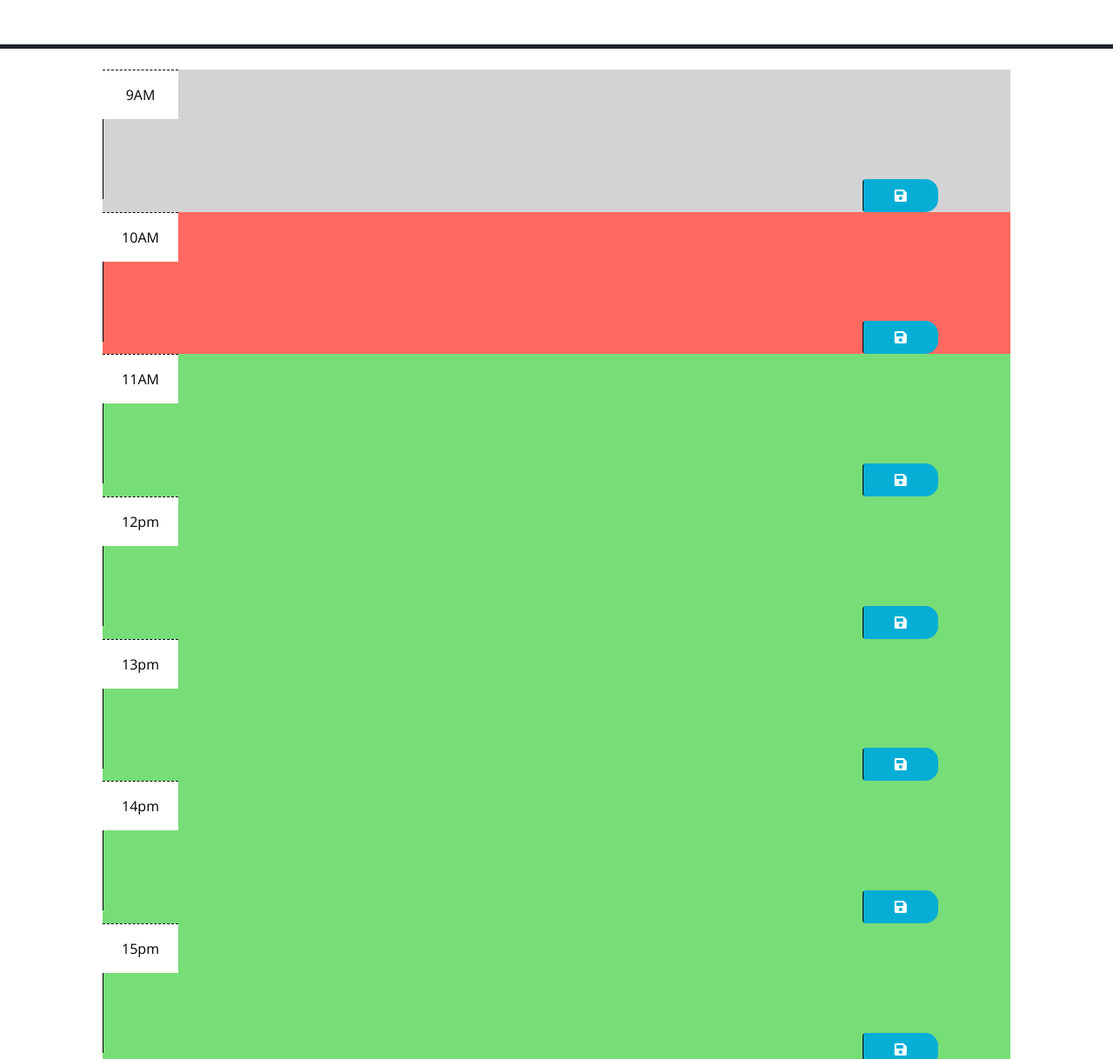
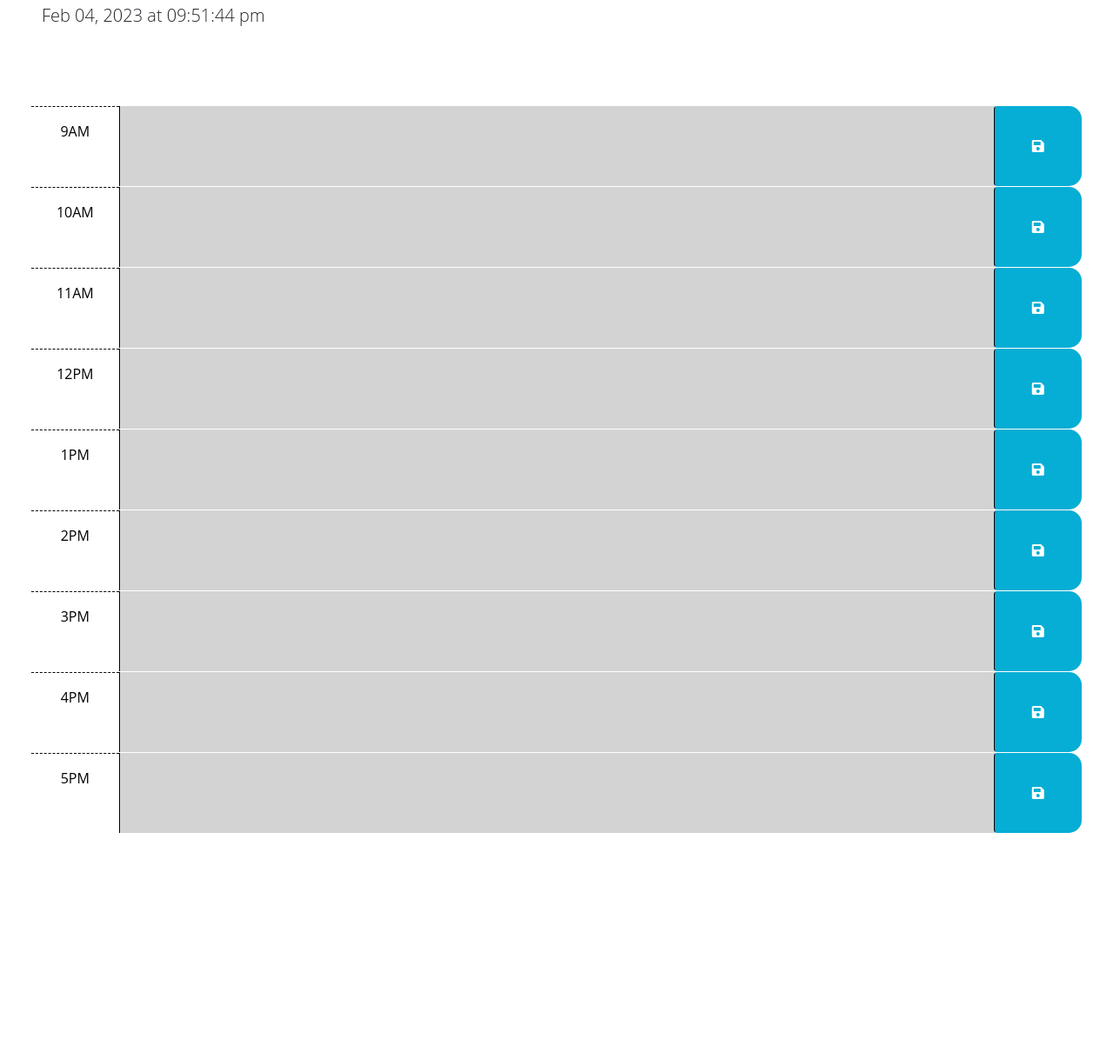
Before and after one commit to FregosoJ/mydailyplanner, a plain HTML site: page index.html in a window 1280 px wide. Shown: the part 176-1394 px from the top of the page at 87% size. After the commit the page ends 1134 px from the top, so only its background shows below. Drawn offline with nearby package versions, Linux system fonts and the light colour scheme.

Commit message:
fix the local storage and the html for the time blocks

```diff
--- a/index.html
+++ b/index.html
@@ -1,118 +1,107 @@
 <!DOCTYPE html>
 <html lang="en">
+
 <head>
   <meta charset="UTF-8" />
   <meta name="viewport" content="width=device-width, initial-scale=1.0" />
   <meta http-equiv="X-UA-Compatible" content="ie=edge" />
-    <link
-      rel="stylesheet"
-      href="https://cdn.jsdelivr.net/npm/bootstrap@5.1.3/dist/css/bootstrap.min.css"
-    />
-    <link
-      rel="stylesheet"
-      href="https://use.fontawesome.com/releases/v5.8.1/css/all.css"
-      integrity="sha384-50oBUHEmvpQ+1lW4y57PTFmhCaXp0ML5d60M1M7uH2+nqUivzIebhndOJK28anvf"
-      crossorigin="anonymous"
-    />
-    <link
-      href="https://fonts.googleapis.com/css?family=Open+Sans&display=swap"
-      rel="stylesheet"
-    />
+  <link href="https://cdn.jsdelivr.net/npm/bootstrap@5.1.3/dist/css/bootstrap.min.css" rel="stylesheet"
+    integrity="sha384-1BmE4kWBq78iYhFldvKuhfTAU6auU8tT94WrHftjDbrCEXSU1oBoqyl2QvZ6jIW3" crossorigin="anonymous" />
+  <link rel="stylesheet" href="https://use.fontawesome.com/releases/v5.8.1/css/all.css"
+    integrity="sha384-50oBUHEmvpQ+1lW4y57PTFmhCaXp0ML5d60M1M7uH2+nqUivzIebhndOJK28anvf" crossorigin="anonymous" />
+  <link href="https://fonts.googleapis.com/css2?family=Fira+Sans:wght@400;700&display=swap" rel="stylesheet" />
   <link rel="stylesheet" href="style.css" />
-    <title>Work Day Scheduler</title>
+  <title>Make My Day</title>
 </head>
 
 <body>
-    <header class="p-5 mb-4 border-5 border-bottom border-dark text-center">
+  <header class="p-5 mb-4">
     <h1 class="display-3">Work Day Scheduler</h1>
     <p class="lead">A simple calendar app for scheduling your work day</p>
     <p id="currentDay" class="lead"></p>
   </header>
-    <div class="container-lg px-5">
-      <!-- Use class for "past", "present", and "future" to apply styles to the
-        time-block divs accordingly. The javascript will need to do this by
-        adding/removing these classes on each div by comparing the hour in the
-        id to the current hour. The html provided below is meant to be an example
-        demonstrating how the css provided can be leveraged to create the
-        desired layout and colors. The html below should be removed or updated
-        in the finished product. Remember to delete this comment once the
-        code is implemented.
-        -->
-
+  <div class="container-fluid px-5">
     <!-- Example of a past time block. The "past" class adds a gray background color. -->
-      <div id="hour9" class="past">
+    <div id="hour-9" class="row time-block">
       <div class="col-2 col-md-1 hour text-center py-3">9AM</div>
-        <textarea id ='textInfo' class="col-8 col-md-10 description" rows="3"> </textarea>
-        <button id="save-Btn" class="btn saveBtn col-2 col-md-1" aria-label="save">
+      <textarea class="col-8 col-md-10 description" rows="3"> </textarea>
+      <button id="h-9" class="btn saveBtn col-2 col-md-1" aria-label="save">
         <i class="fas fa-save" aria-hidden="true"></i>
       </button>
     </div>
 
-      <!-- Example of a a present time block. The "present" class adds a red background color. -->
-      <div id="hour10" class="present">
+    <!-- Example of a present time block. The "present" class adds a red background color. -->
+    <div id="hour-10" class="row time-block">
       <div class="col-2 col-md-1 hour text-center py-3">10AM</div>
-        <textarea id ='textInfo' class="col-8 col-md-10 description" rows="3"> </textarea>
-        <button id="save-Btn" class="btn saveBtn col-2 col-md-1" aria-label="save">
+      <textarea class="col-8 col-md-10 description" rows="3"> </textarea>
+      <button id="h-10" class="btn saveBtn col-2 col-md-1" aria-label="save">
         <i class="fas fa-save" aria-hidden="true"></i>
       </button>
     </div>
 
     <!-- Example of a future time block. The "future" class adds a green background color. -->
-      <div id="hour11" class="future">
+    <div id="hour-11" class="row time-block">
       <div class="col-2 col-md-1 hour text-center py-3">11AM</div>
-        <textarea id ='textInfo' class="col-8 col-md-10 description" rows="3"> </textarea>
-        <button id="save-Btn" class="btn saveBtn col-2 col-md-1" aria-label="save">
+      <textarea class="col-8 col-md-10 description" rows="3"> </textarea>
+      <button id="h-11" class="btn saveBtn col-2 col-md-1" aria-label="save">
+        <i class="fas fa-save" aria-hidden="true"></i>
+      </button>
+    </div>
+    <!-- added divs for hours 12-17 -->
+    <!-- added id="h-x" on button for corresponding div time-block, referenced to create equivalent value to compare with current hour (js line 24) -->
+    <div id="hour-12" class="row time-block">
+      <div class="col-2 col-md-1 hour text-center py-3">12PM</div>
+      <textarea class="col-8 col-md-10 description" rows="3"> </textarea>
+      <button id="h-12" class="btn saveBtn col-2 col-md-1" aria-label="save">
         <i class="fas fa-save" aria-hidden="true"></i>
       </button>
     </div>
 
-      <div id="hour12" class="future">
-        <div class="col-2 col-md-1 hour text-center py-3">12pm</div>
-        <textarea id ='textInfo' class="col-8 col-md-10 description" rows="3"> </textarea>
-        <button id="save-Btn" class="btn saveBtn col-2 col-md-1" aria-label="save">
+    <div id="hour-13" class="row time-block">
+      <div class="col-2 col-md-1 hour text-center py-3">1PM</div>
+      <textarea class="col-8 col-md-10 description" rows="3"> </textarea>
+      <button id="h-13" class="btn saveBtn col-2 col-md-1" aria-label="save">
         <i class="fas fa-save" aria-hidden="true"></i>
       </button>
     </div>
 
-      <div id="hour13" class="future">
-        <div class="col-2 col-md-1 hour text-center py-3">13pm</div>
-        <textarea id ='textInfo' class="col-8 col-md-10 description" rows="3"> </textarea>
-        <button id="save-Btn" class="btn saveBtn col-2 col-md-1" aria-label="save">
+    <div id="hour-14" class="row time-block">
+      <div class="col-2 col-md-1 hour text-center py-3">2PM</div>
+      <textarea class="col-8 col-md-10 description" rows="3"> </textarea>
+      <button id="h-14" class="btn saveBtn col-2 col-md-1" aria-label="save">
         <i class="fas fa-save" aria-hidden="true"></i>
       </button>
     </div>
 
-      <div id="hour14" class="future">
-        <div class="col-2 col-md-1 hour text-center py-3">14pm</div>
-        <textarea id ='textInfo' class="col-8 col-md-10 description" rows="3"> </textarea>
-        <button id="save-Btn" class="btn saveBtn col-2 col-md-1" aria-label="save">
+    <div id="hour-15" class="row time-block">
+      <div class="col-2 col-md-1 hour text-center py-3">3PM</div>
+      <textarea class="col-8 col-md-10 description" rows="3"> </textarea>
+      <button id="h-15" class="btn saveBtn col-2 col-md-1" aria-label="save">
         <i class="fas fa-save" aria-hidden="true"></i>
       </button>
     </div>
 
-      <div id="hour15" class="future">
-        <div class="col-2 col-md-1 hour text-center py-3">15pm</div>
-        <textarea id ='textInfo' class="col-8 col-md-10 description" rows="3"> </textarea>
-        <button id="save-Btn" class="btn saveBtn col-2 col-md-1" aria-label="save">
+    <div id="hour-16" class="row time-block">
+      <div class="col-2 col-md-1 hour text-center py-3">4PM</div>
+      <textarea class="col-8 col-md-10 description" rows="3"> </textarea>
+      <button id="h-16" class="btn saveBtn col-2 col-md-1" aria-label="save">
         <i class="fas fa-save" aria-hidden="true"></i>
       </button>
     </div>
 
-      <div id="hour16" class="future">
-        <div class="col-2 col-md-1 hour text-center py-3">16pm</div>
-        <textarea id ='textInfo' class="col-8 col-md-10 description" rows="3"> </textarea>
-        <button id="save-Btn" class="btn saveBtn col-2 col-md-1" aria-label="save">
+    <div id="hour-17" class="row time-block">
+      <div class="col-2 col-md-1 hour text-center py-3">5PM</div>
+      <textarea class="col-8 col-md-10 description" rows="3"> </textarea>
+      <button id="h-17" class="btn saveBtn col-2 col-md-1" aria-label="save">
         <i class="fas fa-save" aria-hidden="true"></i>
       </button>
     </div>
+  </div>
+  <script src="https://cdnjs.cloudflare.com/ajax/libs/jquery/3.2.1/jquery.min.js"></script>
+  <script src="https://cdn.jsdelivr.net/npm/dayjs@1.11.3/dayjs.min.js"
+    integrity="sha256-iu/zLUB+QgISXBLCW/mcDi/rnf4m4uEDO0wauy76x7U=" crossorigin="anonymous"></script>
 
-    <script src="https://code.jquery.com/jquery-3.4.1.min.js"></script>
-    <script
-      src="https://cdn.jsdelivr.net/npm/dayjs@1.11.3/dayjs.min.js"
-      integrity="sha256-iu/zLUB+QgISXBLCW/mcDi/rnf4m4uEDO0wauy76x7U="
-      crossorigin="anonymous"
-    ></script>
-    <script src="https://cdn.jsdelivr.net/npm/bootstrap@5.1.3/dist/js/bootstrap.bundle.min.js" integrity="sha384-ka7Sk0Gln4gmtz2MlQnikT1wXgYsOg+OMhuP+IlRH9sENBO0LRn5q+8nbTov4+1p" crossorigin="anonymous"></script>
   <script src="script.js"></script>
 </body>
+
 </html>
--- a/script.js
+++ b/script.js
@@ -1,31 +1,55 @@
-// set up your var
-var past = $('#past');
-var present =  $('#present');
-var future =  $('#future');
-var timeDisplay = $('#currentDay');
-var saveBtn = $('.save-Btn')
-var textData= $('#textInfo')
-var texMes = [];
+var timeBlockEl = $(".time-block");
+var today = dayjs().format("MMM DD, YYYY [at] hh:mm:ss a");
+var currentHour = dayjs().hour();
+var hourTimeNumber = [];
 
-// TODO: Add code to display the current date in the header of the page.
-// time display
-function displayTime() {
-  var rightNow = dayjs().format('MM DD, YYYY[at] hh: mm ss a');
-  timeDisplay.text(rightNow);
+for (var i = 0; i < timeBlockEl.length; i++) {
+  var elementID = timeBlockEl[i].getAttribute("id");
+  if (elementID.length === 6) hourTimeNumber.push(parseInt(elementID[5]));
+  if (elementID.length === 7)
+    hourTimeNumber.push(parseInt(elementID[5] + elementID[6]));
 }
 
 
-
-//set local storage
-function getTexmes(){
-  texMes = JSON.parse(localStorage.getItem("texMes"))
+// FUNCTION TO UPDATE COLOR BLOCK--SHOULD THIS BE RUNNING WITH TIMER/CLOCK? -- HOW DO I KNOW IF THIS IS WORKING?
+function checkTime() {
+  for (var i = 0; i < hourTimeNumber.length; i++)
+    if (hourTimeNumber[i] < currentHour) {
+      timeBlockEl[i].classList.add("past");
+    } else if (hourTimeNumber[i] == currentHour) {
+      timeBlockEl[i].classList.add("present");
+    } else if (hourTimeNumber[i] > currentHour) {
+      timeBlockEl[i].classList.add("future");
+    }
 }
 
-// make a for loop for all the buttons
+// FUNCTION TO GET FROM LOCAL STORAGE AND DISPLAY USER INPUT ON TEXTAREA
+function renderUserInput() {
 
+  for (var i = 0; i < timeBlockEl.length; i++) {
+    var key = timeBlockEl[i].getAttribute("id");
+    var value = localStorage.getItem(key);
+    timeBlockEl[i].children[1].innerText = value;
+  }
+}
 
+// FUNCTION TO SAVE USER INPUT ON TEXTAREA
+function saveUserInput() {
+  var value = $(this).siblings(".description").val();
+  var key = $(this).parent().attr("id");
+  localStorage.setItem(key, value);
+}
 
+// TIME INTERVAL FUNCTION
+setInterval(function () {
+  var today = dayjs().format("MMM DD, YYYY [at] hh:mm:ss a");
+  $("#currentDay").text(today);
+}, 1000);
 
+$(".saveBtn").on("click", saveUserInput);
+
+checkTime();
+renderUserInput();
 
 
 
@@ -33,39 +57,15 @@ function getTexmes(){
 // Wrap all code that interacts with the DOM in a call to jQuery to ensure that
 // the code isn't run until the browser has finished rendering all the elements
 // in the html.
-
-
-$(function () {
   // TODO: Add a listener for click events on the save button. This code should
   // use the id in the containing time-block as a key to save the user input in
   // local storage. HINT: What does `this` reference in the click listener
   // function? How can DOM traversal be used to get the "hour-x" id of the
   // time-block containing the button that was clicked? How might the id be
   // useful when saving the description in local storage?
-  //
-  // saveButton.on('click', function () {
-  //  var enter= $(this).textData().val;
-  //  var time = $(this).textData().val;
-  // });
 
   // TODO: Add code to apply the past, present, or future class to each time
   // block by comparing the id to the current hour. HINTS: How can the id
   // attribute of each time-block be used to conditionally add or remove the
   // past, present, and future classes? How can Day.js be used to get the
   // current hour in 24-hour time?
-  //
-
-
-  // TODO: Add code to get any user input that was saved in localStorage and set
-  // the values of the corresponding textarea elements. HINT: How can the id
-  // attribute of each time-block be used to do this?
-  //
-if (currentTime = hour9 ){
-  hour9.removeClass('past');
-  hour10.removeClass('')
-}
-
-
-  displayTime()
-  setInterval(displayTime, 1000);
-});
```
Also changed, not shown: 1 other file. Lines whose indentation alone changed are shown as unchanged.
